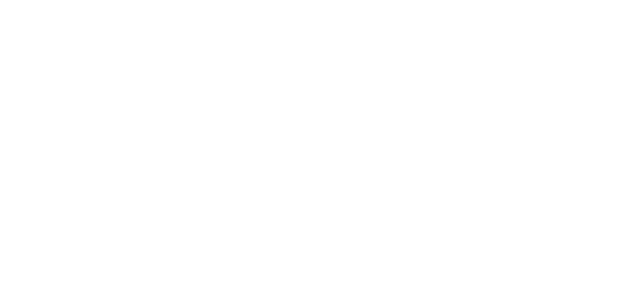
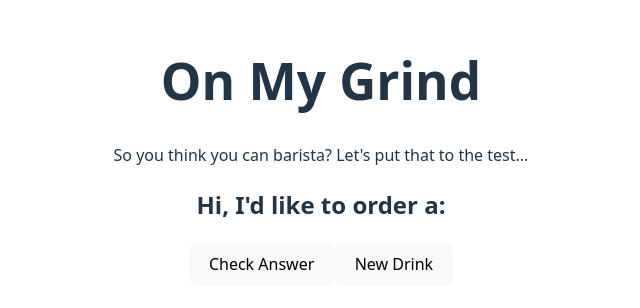
Before and after one commit to aalbekord/on-my-grind, a React (Vite) app: page / in a window 1280 px wide. Shown: the part 248-556 px from the top of the page, without its empty margins (319-959 px from the left). Built offline with nearby package versions, Linux system fonts and the light colour scheme.

Commit message:
initial setup

```diff
--- a/src/App.jsx
+++ b/src/App.jsx
@@ -1,8 +1,16 @@
 import './App.css'
+import BaristaForm from './components/BaristaForm';
+
+
 function App() {
 
   return (
     <>
+    <div className="title-container">
+      <h1 className="title">On My Grind</h1>
+      <p>So you think you can barista? Let's put that to the test...</p>
+    </div>
+    <BaristaForm />
     </>
   )
 }
--- /dev/null
+++ b/src/components/BaristaForm.jsx
@@ -0,0 +1,43 @@
+import { useState } from "react";
+
+const BaristaForm = () => {
+    const [inputs, setInputs] = useState({
+        'temperature': '',
+        'milk': '',
+        'syrup': '',
+        'blended': ''
+    });
+    const ingredients = {
+        'temperature': ['hot', 'lukewarm', 'cold'],
+        'syrup': ['mocha', 'vanilla', 'toffee', 'maple', 'caramel', 'other', 'none'],
+        'milk': ['cow', 'oat', 'goat', 'almond', 'none'],
+        'blended': ['yes', 'turbo', 'no']
+    }
+    const onNewDrink = () => {
+
+    };
+    const onCheckAnswer = () => {
+
+    };
+
+    return (
+        <div>
+            <h2>Hi, I'd like to order a:</h2>
+            <form >
+
+            </form>
+
+            <button className="button submit" onClick={onCheckAnswer}>
+                Check Answer
+            </button>
+
+            <button className="button newdrink" onClick={onNewDrink}>
+                New Drink
+            </button>
+
+        </div>
+    );
+
+};
+
+export default BaristaForm;
```
Also changed, not shown: src/components/RecipeChoices.jsx (added, +11 -0 lines).
